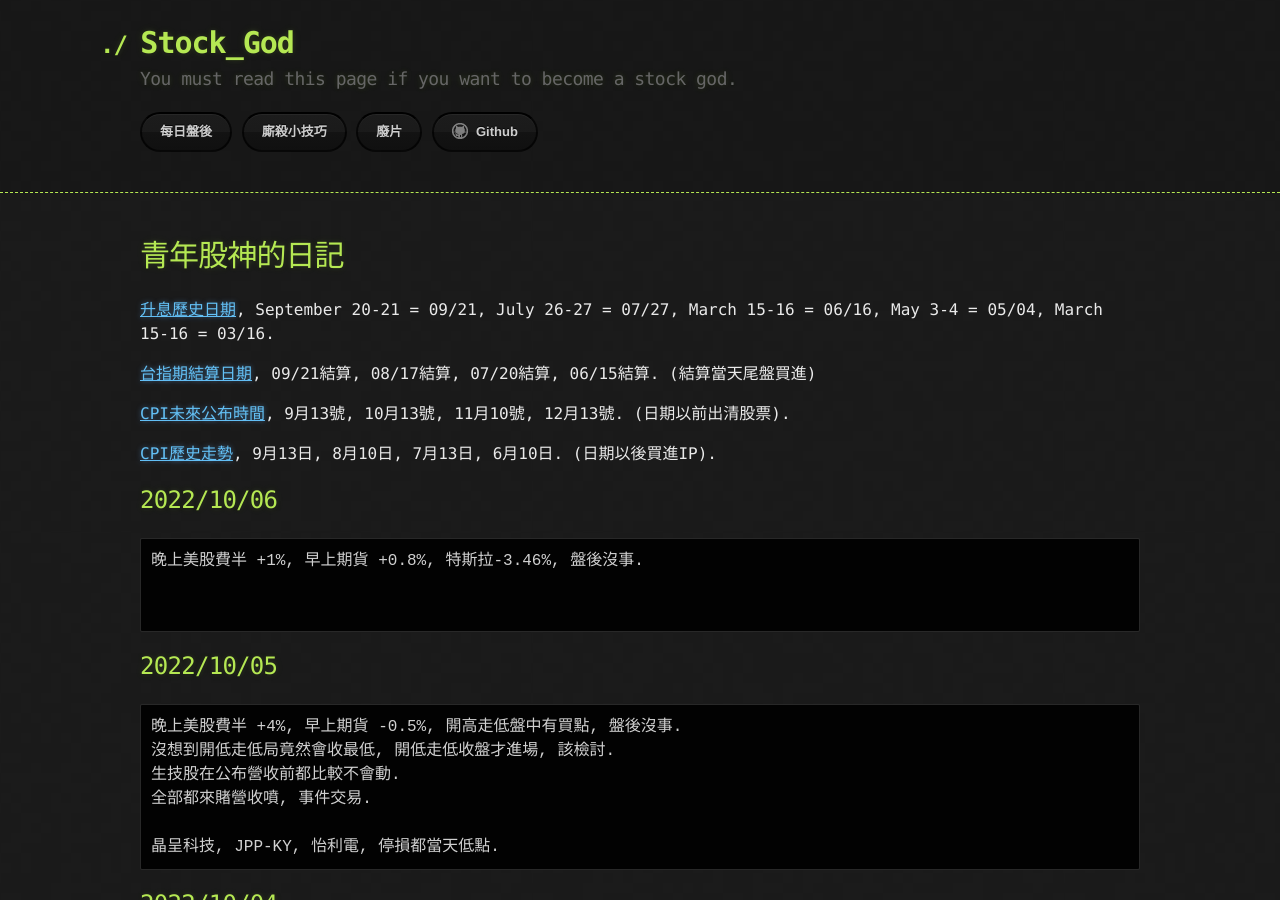
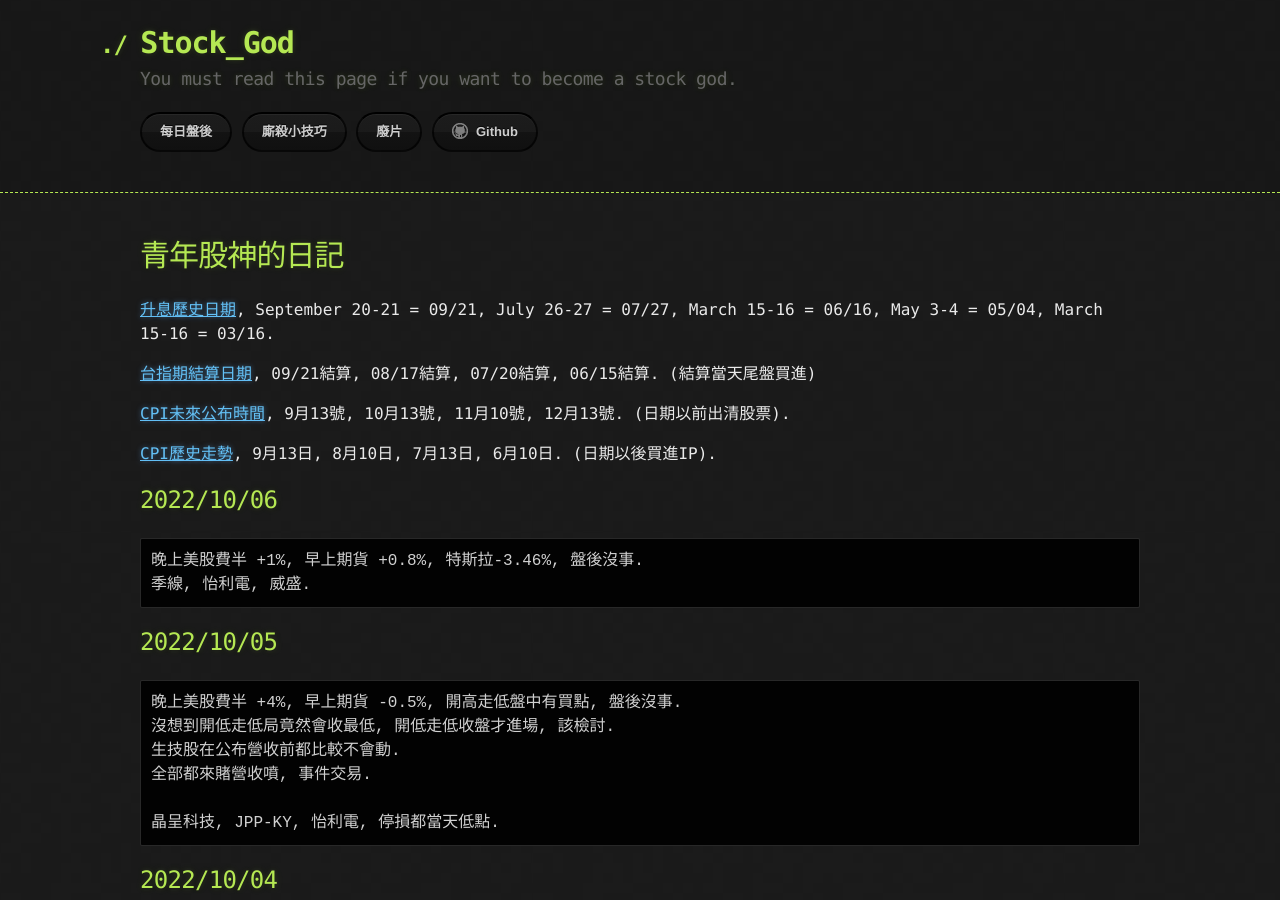
Before and after one commit to lepg5487/Stock_God, a Jekyll site: the page built from index.md, in a window 1280 px wide and 900 px high. Built offline with Jekyll 4.4.1, drawn with Linux system fonts in a browser that asks for light colours; our own code applies the rules of GitHub Pages for plain Markdown files.

Commit message:
Update index.md

````diff
--- a/index.md
+++ b/index.md
@@ -15,8 +15,7 @@ layout: testlayouts
 ## 2022/10/06
 ```
 晚上美股費半 +1%, 早上期貨 +0.8%, 特斯拉-3.46%, 盤後沒事.
-
-
+季線, 怡利電, 威盛.
 ```
 
 ## 2022/10/05
````
